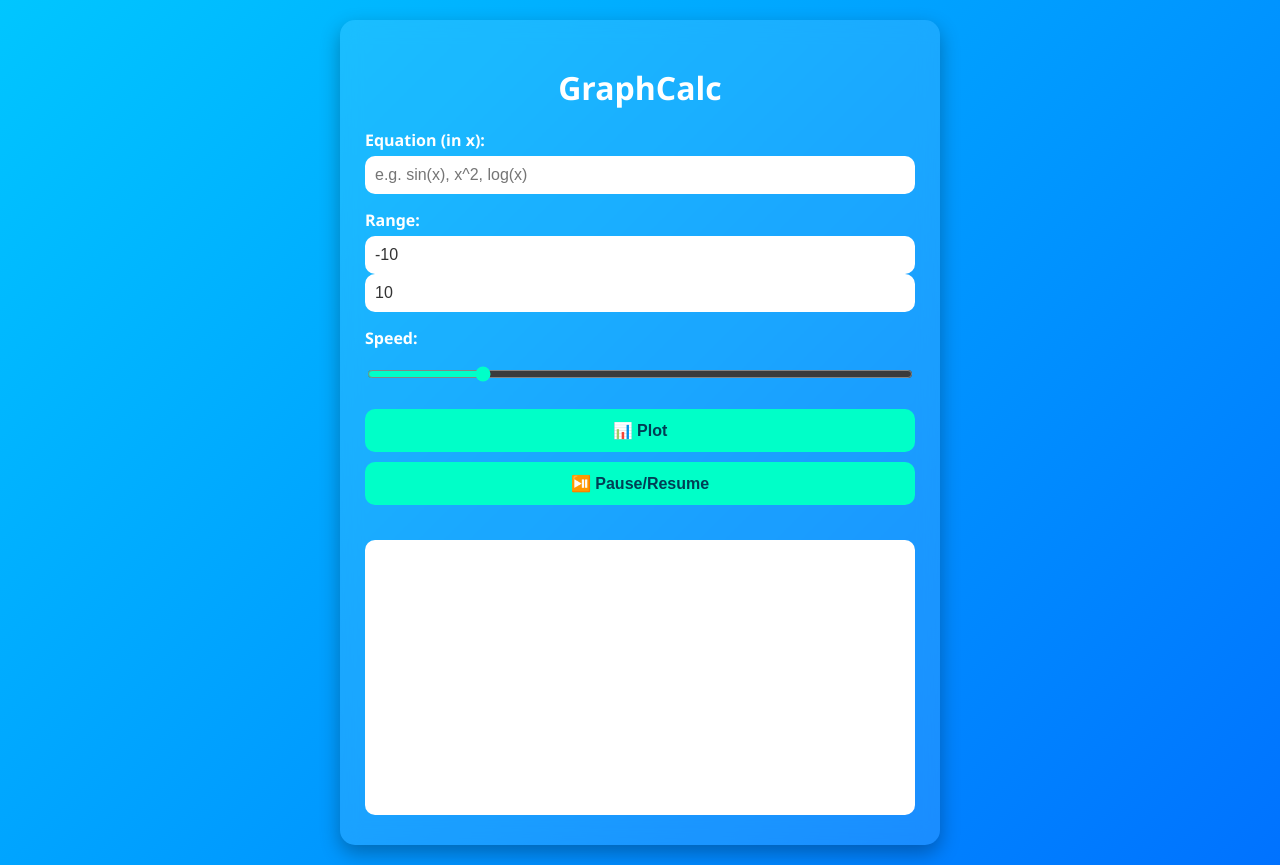
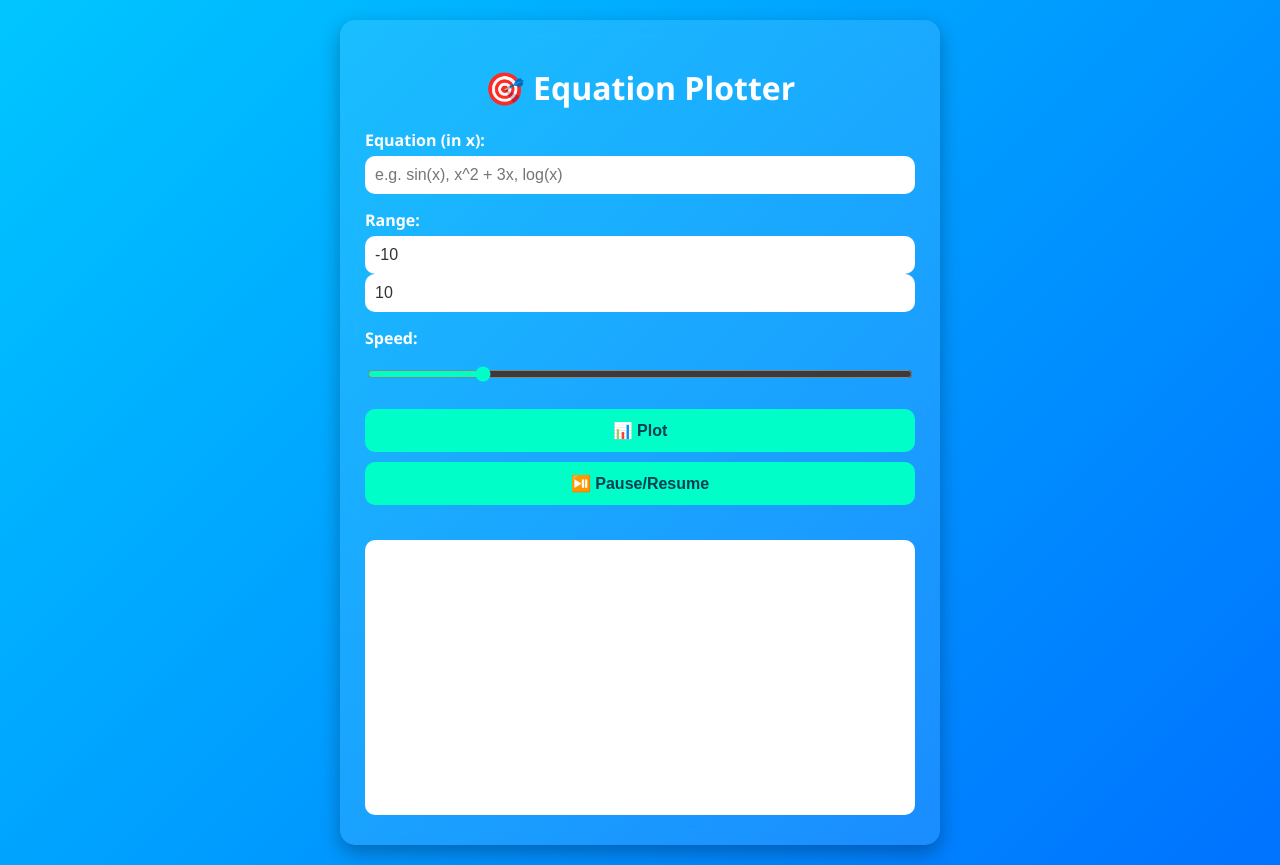
Before and after one commit to Swarup2024web/GraphCalc, a plain HTML site: page index.html in a window 1280 px wide. Drawn offline with nearby package versions, Linux system fonts and the light colour scheme.

Commit message:
Update index.html

```diff
--- a/index.html
+++ b/index.html
@@ -4,38 +4,47 @@
   <meta charset="UTF-8">
   <title>Equation Plotter</title>
   <meta name="viewport" content="width=device-width, initial-scale=1.0">
+  <!-- External Styles -->
   <link rel="stylesheet" href="style.css">
+  <!-- Chart.js CDN -->
   <script src="https://cdn.jsdelivr.net/npm/chart.js"></script>
+  <!-- Math.js CDN -->
   <script src="https://cdnjs.cloudflare.com/ajax/libs/mathjs/11.11.1/math.min.js"></script>
 </head>
 <body>
   <div class="container">
-    <h1>GraphCalc</h1>
+    <h1>🎯 Equation Plotter</h1>
 
+    <!-- Equation Input -->
     <div class="input-group">
-      <label>Equation (in x):</label>
-      <input type="text" id="equation" placeholder="e.g. sin(x), x^2, log(x)" />
+      <label for="equation">Equation (in x):</label>
+      <input type="text" id="equation" placeholder="e.g. sin(x), x^2 + 3x, log(x)" />
     </div>
 
+    <!-- Range Selection -->
     <div class="range-group">
       <label>Range:</label>
       <input type="number" id="xStart" placeholder="Start X" value="-10" />
       <input type="number" id="xEnd" placeholder="End X" value="10" />
     </div>
 
+    <!-- Speed Slider -->
     <div class="control-group">
       <label for="speedSlider">Speed:</label>
       <input type="range" id="speedSlider" min="1" max="100" value="20" />
     </div>
 
+    <!-- Control Buttons -->
     <div class="button-group">
       <button onclick="plot()">📊 Plot</button>
       <button onclick="toggleAnimation()">⏯️ Pause/Resume</button>
     </div>
 
+    <!-- Graph Area -->
     <canvas id="graphCanvas"></canvas>
   </div>
 
+  <!-- Your Script -->
   <script src="script.js"></script>
 </body>
 </html>
```
